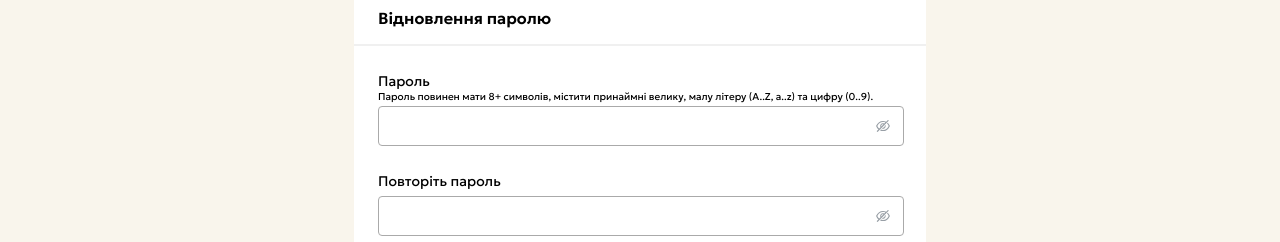
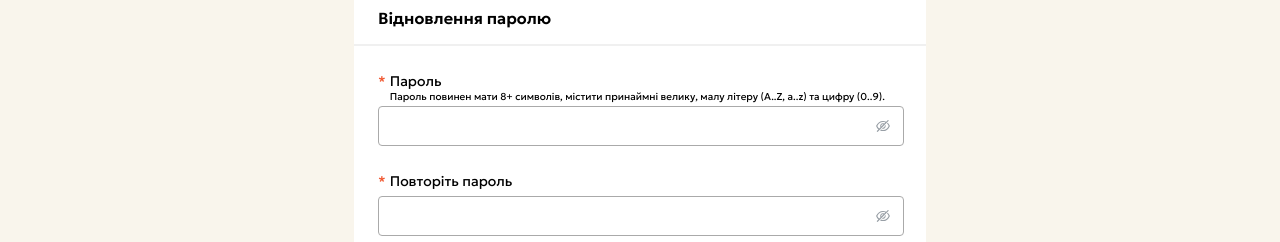
Before and after one commit to Project-Stage-Academy/UA-4148-bravo, a React (Create React App) app in the folder frontend/: page /auth/restore-password in a window 1280 px wide. Shown: the part 120-362 px from the top of the page. Built offline with nearby package versions, Linux system fonts and the light colour scheme.

Commit message:
Enhance RestorePassword component with improved structure and validation messages, and add documentation for clarity

```diff
--- a/frontend/src/pages/RestorePassword/restorePassword.jsx
+++ b/frontend/src/pages/RestorePassword/restorePassword.jsx
@@ -1,11 +1,19 @@
 import { Link, useNavigate } from 'react-router-dom';
-import Panel, { PanelBody, PanelNavigation, PanelTitle } from '../../components/Panel/panel';
+import Panel, { PanelBody, PanelBodyTitle, PanelNavigation, PanelTitle } from '../../components/Panel/panel';
 import Button from '../../components/Button/button';
 import { useState } from 'react';
 import { Validator } from '../../utils/validation/validate';
 import { restorePassword } from '../../api';
 import HiddenInput from '../../components/HiddenInput/hiddenInput';
 
+/**
+ * RestorePassword component handles the user password restoration process.
+ * It allows users to set a new password and confirm it.
+ * It validates the input and displays any errors that occur during the process.
+ * If the password is successfully restored, it navigates to a confirmation page.
+ * If there are validation errors or server-side errors, it displays appropriate messages.
+ * @returns {JSX.Element}
+ */
 function RestorePassword() {
     // This component handles user registration
     const navigate = useNavigate();
@@ -61,20 +69,9 @@ function RestorePassword() {
                 <PanelTitle>Відновлення паролю</PanelTitle>
                 <PanelBody>
                     <div>
-                        <div
-                            className={
-                                'content--text-container content--text-container__margin'
-                            }
-                        >
-                            <div className={'content--substring-container'}>
-                                <span className={'content--text'}>Пароль</span>
-                                <p className={'content--subtext'}>
-                                    Пароль повинен мати 8+ символів, містити
-                                    принаймні велику, малу літеру (A..Z, a..z)
-                                    та цифру (0..9).
-                                </p>
-                            </div>
-                        </div>
+                        <PanelBodyTitle title={'Пароль'} className={'content--text-container__margin'}>
+                            Пароль повинен мати 8+ символів, містити принаймні велику, малу літеру (A..Z, a..z) та цифру (0..9).
+                        </PanelBodyTitle>
                         <HiddenInput
                             name="password"
                             autoComplete="off"
@@ -82,16 +79,12 @@ function RestorePassword() {
                             spellCheck="false"
                             value={formData.password}
                             onChange={handleChange}
-                            className={errors['password'] ? 'input__error-border-color' : ''}
+                            className={errors['password'] && 'input__error-border-color'}
                         />
-                        { errors['password'] ? <p className={"panel--danger-text"}>{ errors['password'] }</p> : "" }
+                        { errors['password'] && <p className={"panel--danger-text"}>{ errors['password'] }</p> }
                     </div>
                     <div>
-                        <div className={'content--text-container content--text-container__margin'}>
-                            <span className={'content--text'}>
-                                        Повторіть пароль
-                                    </span>
-                        </div>
+                        <PanelBodyTitle title={'Повторіть пароль'} className={'content--text-container__margin'} />
                         <HiddenInput
                             name="confirmPassword"
                             autoComplete="off"
@@ -99,12 +92,11 @@ function RestorePassword() {
                             spellCheck="false"
                             value={formData.confirmPassword}
                             onChange={handleChange}
-                            className={(errors['confirmPassword'] || errors['confirmPassword-passwords-dont-match'])
-                                ? 'input__error-border-color' : ''}
+                            className={errors['confirmPassword'] && 'input__error-border-color'}
                         />
-                        { errors['confirmPassword'] ? <p className={"panel--danger-text"}>{ errors["confirmPassword"] }</p> : "" }
+                        { errors['confirmPassword'] && <p className={"panel--danger-text"}>{ errors["confirmPassword"] }</p> }
                     </div>
-                    { errors['unexpected'] ? <p className={"panel--danger-text"}>{ errors['unexpected'] }</p> : ""}
+                    { errors['unexpected'] && <p className={"panel--danger-text"}>{ errors['unexpected'] }</p>}
                 </PanelBody>
                 <PanelNavigation>
                     <Button
--- a/frontend/src/pages/RestorePasswordDone/restorePasswordDone.jsx
+++ b/frontend/src/pages/RestorePasswordDone/restorePasswordDone.jsx
@@ -3,6 +3,12 @@ import Panel, { PanelBody, PanelNavigation, PanelTitle } from '../../components/
 import Button from '../../components/Button/button';
 import { useNavigate } from 'react-router-dom';
 
+/**
+ * RestorePasswordDone component displays a confirmation message
+ * after the user has successfully restored their password.
+ * It provides a button to navigate back to the login page.
+ * @returns {JSX.Element}
+ */
 function RestorePasswordDone() {
     const navigate = useNavigate();
 
```
